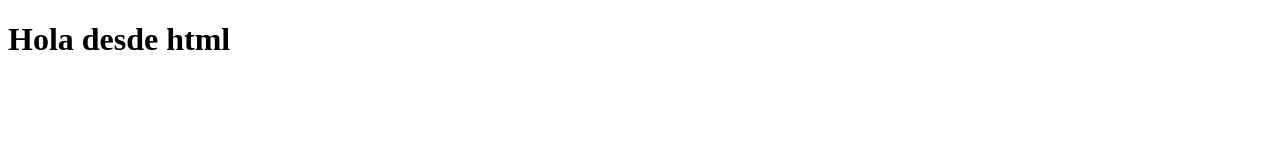
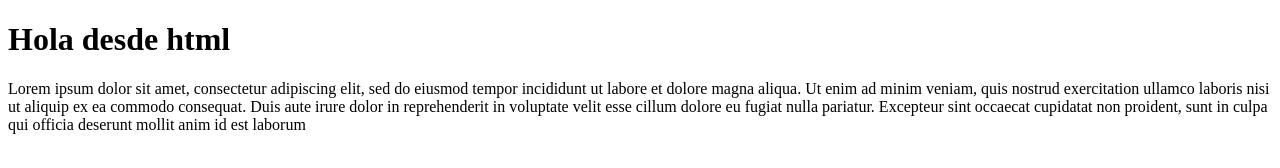
Before and after one commit to julieta96/practica-git, a plain HTML site: page index.html in a window 1280 px wide. Drawn offline with Linux system fonts and the light colour scheme.

Commit message:
agregamos u parrafo

```diff
--- a/index.html
+++ b/index.html
@@ -6,6 +6,10 @@
 </head>
 <body>
  <h1>Hola desde html</h1>
-
+ <p>Lorem ipsum dolor sit amet, consectetur adipiscing elit, sed do eiusmod tempor incididunt ut
+	 labore et dolore magna aliqua. Ut enim ad minim veniam, quis nostrud exercitation ullamco
+	 laboris nisi ut aliquip ex ea commodo consequat. Duis aute irure dolor in reprehenderit in
+	 voluptate velit esse cillum dolore eu fugiat nulla pariatur. Excepteur sint occaecat cupidatat
+	  non proident, sunt in culpa qui officia deserunt mollit anim id est laborum</p>
 </body>
 </html>
```
